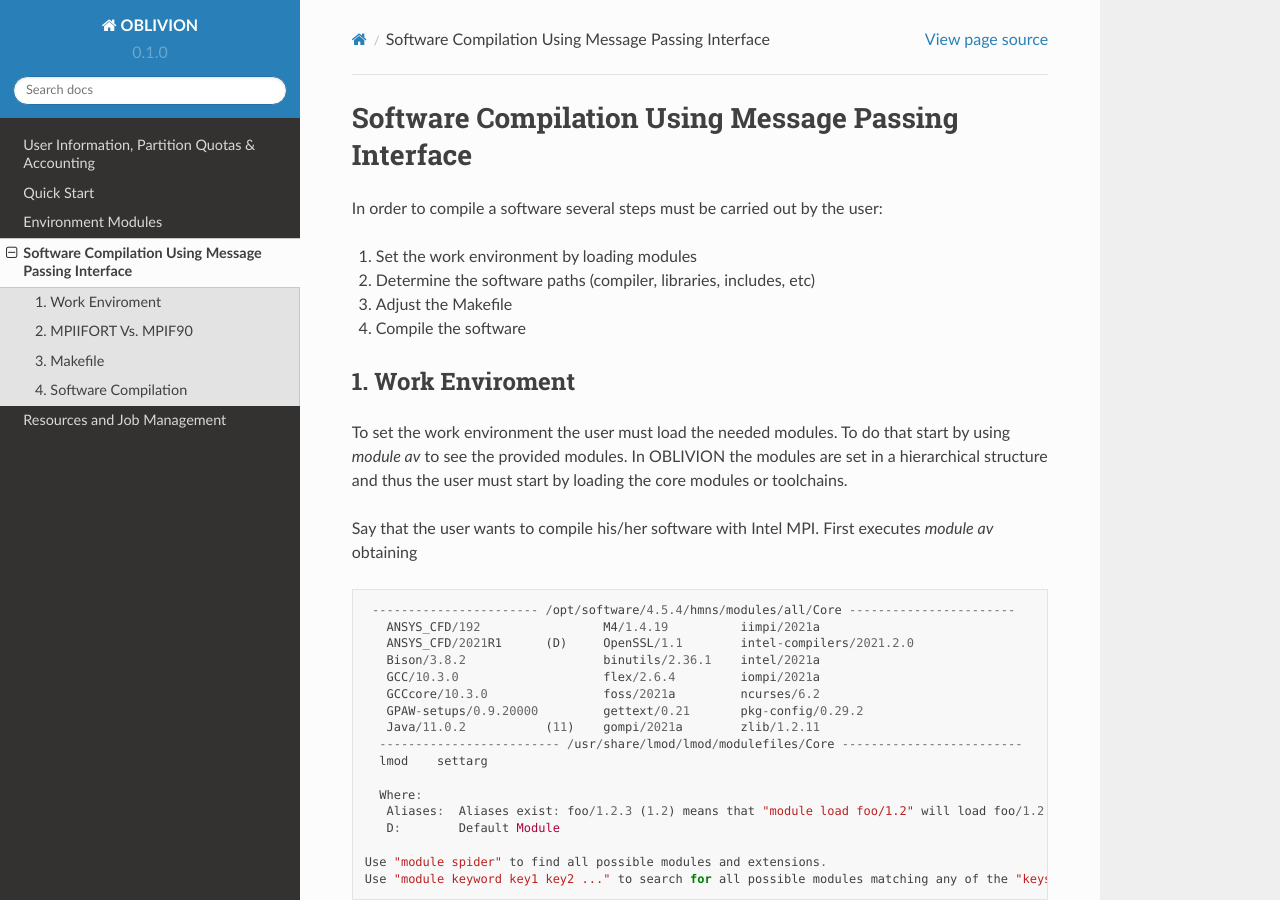
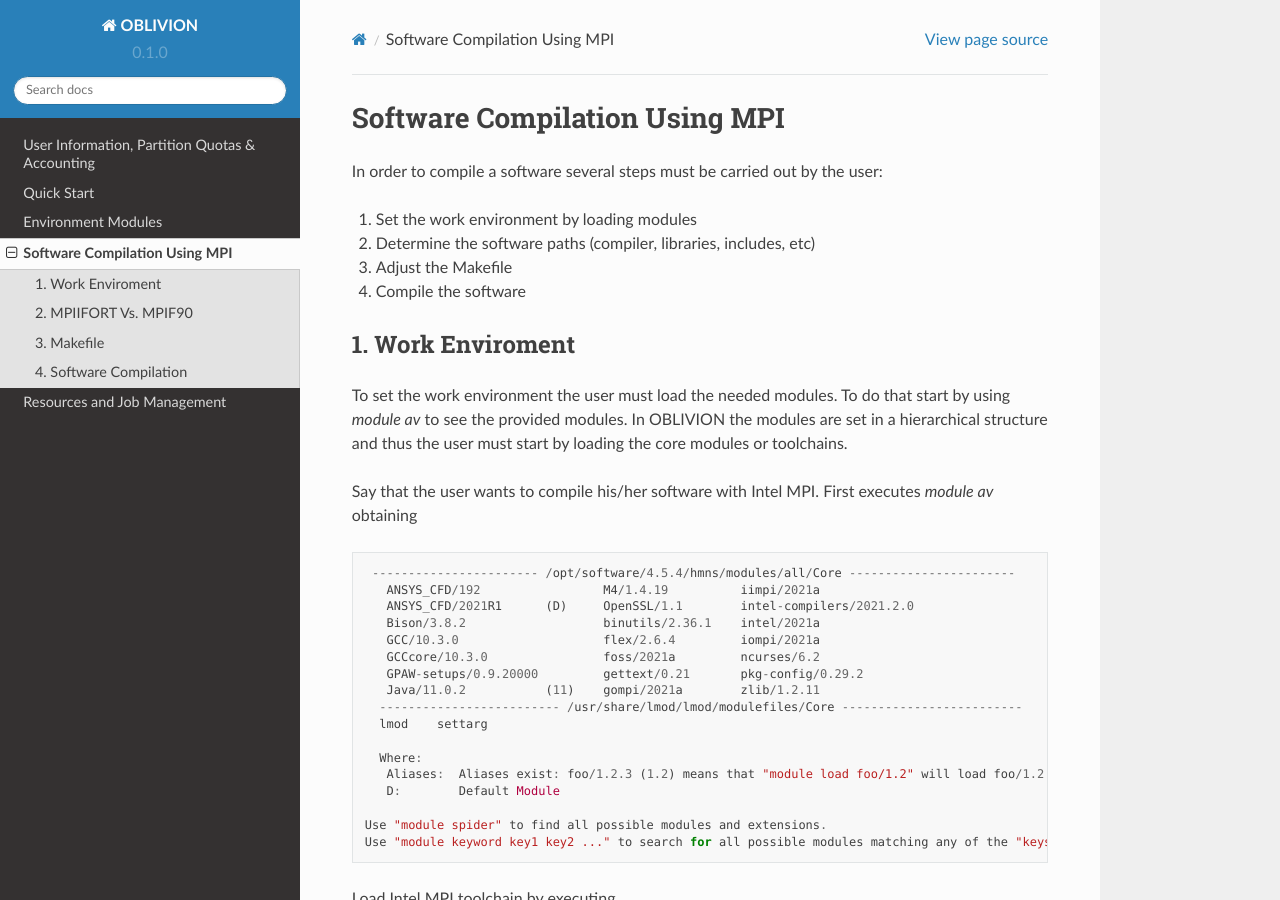
Before and after one commit to mavillez/Oblivion, a Sphinx documentation site: the page built from docs/source/software_compilation.rst, in a window 1280 px wide and 900 px high. Built offline with Sphinx 7.4.7 and the Read the Docs theme 2.0.0, drawn with Linux system fonts in a browser that asks for light colours.

Commit message:
Update software_compilation.rst

```diff
--- a/docs/source/software_compilation.rst
+++ b/docs/source/software_compilation.rst
@@ -1,5 +1,5 @@
-Software Compilation Using Message Passing Interface
-====================================================
+Software Compilation Using MPI
+==============================
 
 In order to compile a software several steps must be carried out by the user:
 
```
